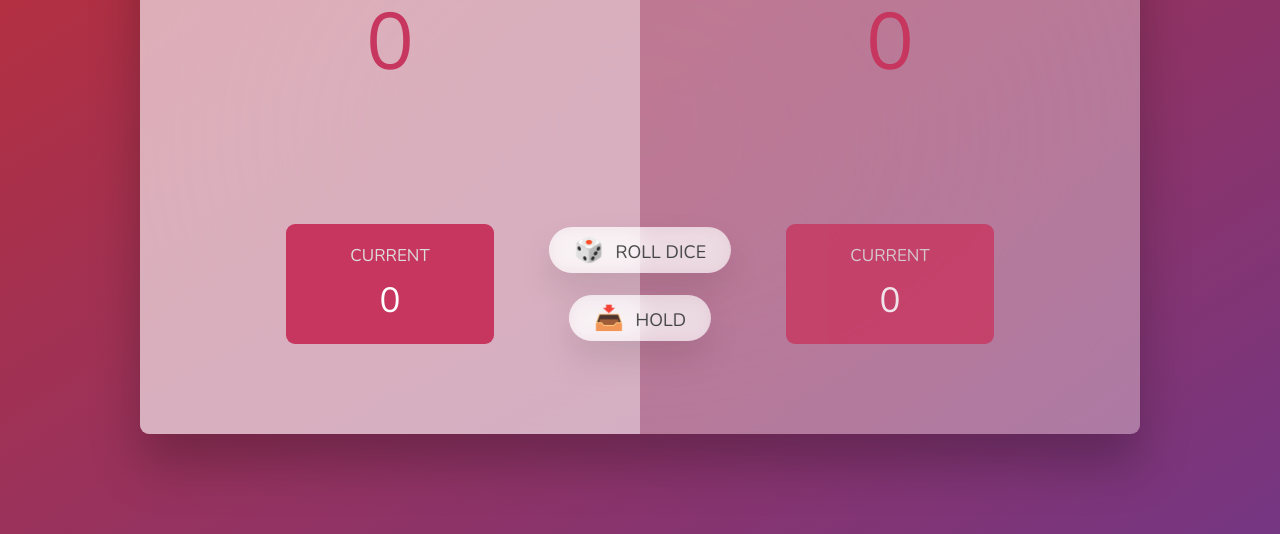
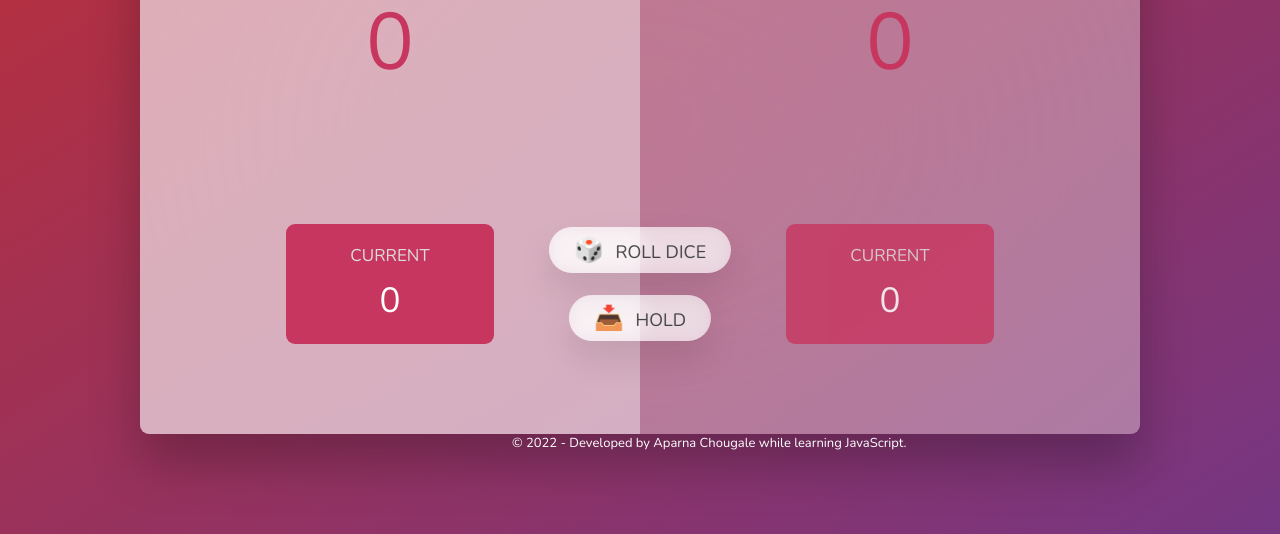
Before and after one commit to AparnaChougale/Pig-Game, a plain HTML site: page index.html in a window 1280 px wide. Shown: the part 266-800 px from the top of the page. Drawn offline with nearby package versions, Linux system fonts and the light colour scheme.

Commit message:
Added footer

```diff
--- a/index.html
+++ b/index.html
@@ -31,6 +31,11 @@
       <button class="btn btn--roll">🎲 Roll dice</button>
       <button class="btn btn--hold">📥 Hold</button>
     </main>
-    <script type="module" src="script.js"></script>
+    <div>
+      <footer>
+        &copy; 2022 - Developed by Aparna Chougale while learning JavaScript.
+      </footer>
+    </div>
+    <script src="script.js"></script>
   </body>
 </html>
--- a/style.css
+++ b/style.css
@@ -20,6 +20,16 @@ body {
   display: flex;
   align-items: center;
   justify-content: center;
+}
+
+footer {
+  color: white;
+  position: absolute;
+  bottom: 0;
+  left: 40%;
+  height: 100px;
+  text-align: center;
+  font-size: small;
 }
 
 /* LAYOUT */
```
